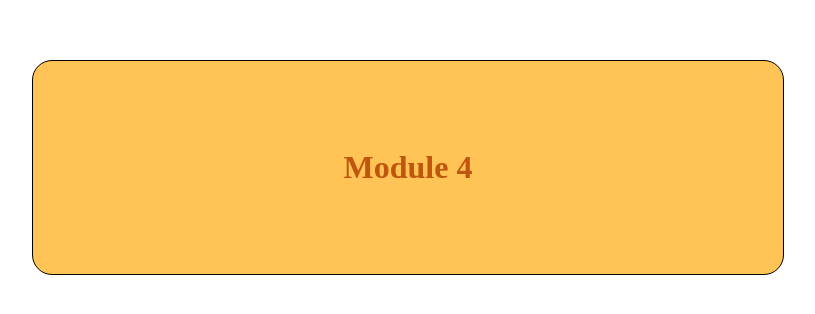
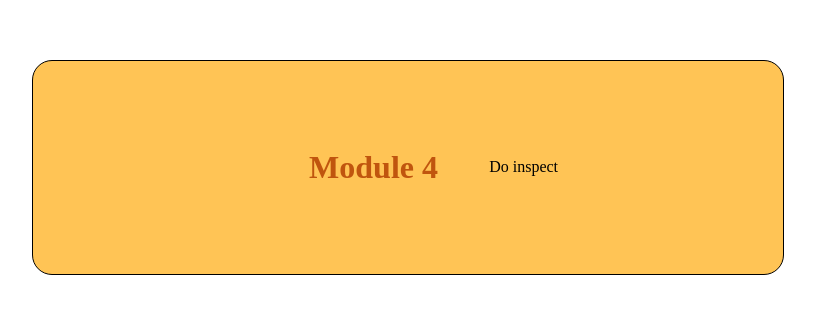
Before and after one commit to YogishaKP/yogishakp.github.io, a plain HTML site: page HTML_CSS_JAVASCRIPT/index_4.html in a window 1280 px wide. Shown: the part 180-494 px from the top of the page, without its empty margins (232-1047 px from the left). Drawn offline with Linux system fonts and the light colour scheme.

Commit message:
Update index_4.html

```diff
--- a/HTML_CSS_JAVASCRIPT/index_4.html
+++ b/HTML_CSS_JAVASCRIPT/index_4.html
@@ -28,6 +28,7 @@
     </style>
     <div>
         <h1>Module 4</h1>
+        <p>Do inspect</p>
     </div>
 </body>
 </html>
```
